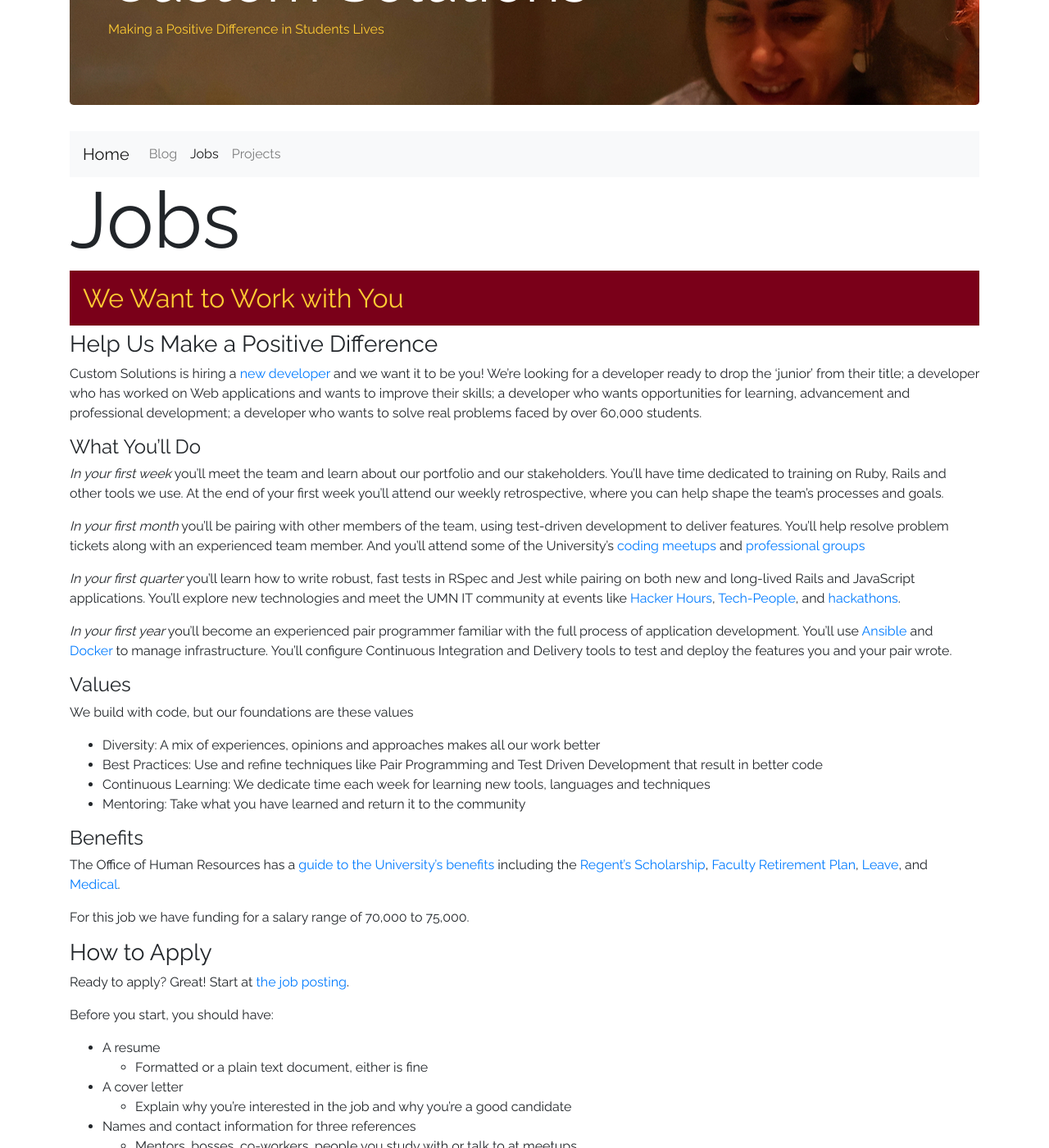
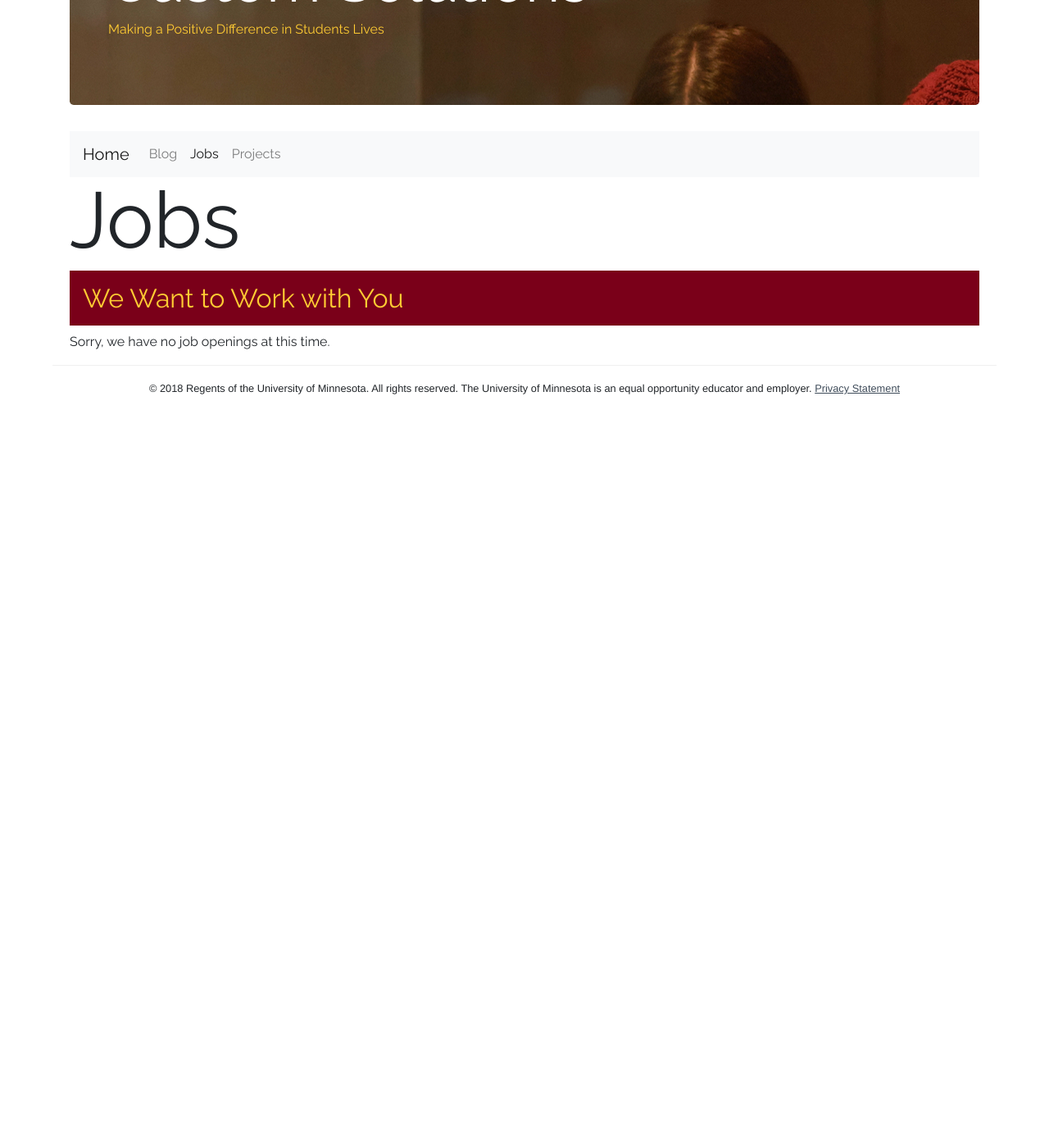
Before and after one commit to umn-asr/umn-asr.github.io, a Jekyll site: the page built from jobs.markdown, in a window 1280 px wide and 1400 px high, scrolled down 270 px. Shown: the whole window at 82% size. Built offline with Jekyll 4.4.1, drawn with Linux system fonts in a browser that asks for light colours; nearby versions of some CDN libraries; after the commit the page ends 900 px from its top, so only the background shows below that; some of the changed text lies outside the part shown.

Commit message:
Remove job posting

```diff
--- a/jobs.markdown
+++ b/jobs.markdown
@@ -4,70 +4,4 @@ title: Jobs
 subtitle: We Want to Work with You
 ---
 
-### Help Us Make a Positive Difference
-
-Custom Solutions is hiring a [new developer](https://z.umn.edu/asr_dev2_external) and we want it to be you! We're looking for a developer ready to drop the 'junior' from their title; a developer who has worked on Web applications and wants to improve their skills; a developer who wants opportunities for learning, advancement and professional development; a developer who wants to solve real problems faced by over 60,000 students.
-
-#### What You'll Do
-
-_In your first week_ you'll meet the team and learn about our portfolio and our stakeholders. You'll have time dedicated to training on Ruby, Rails and other tools we use. At the end of your first week you'll attend our weekly retrospective, where you can help shape the team's processes and goals.
-
-_In your first month_ you'll be pairing with other members of the team, using test-driven development to deliver features. You'll help resolve problem tickets along with an experienced team member. And you'll attend some of the University's [coding meetups](http://code-people.umn.edu/) and [professional groups](https://campus-climate.umn.edu/get-involved#faculty-staff)
-
-_In your first quarter_ you'll learn how to write robust, fast tests in RSpec and Jest while pairing on both new and long-lived Rails and JavaScript applications. You'll explore new technologies and meet the UMN IT community at events like [Hacker Hours](https://umnhackerhours.github.io), [Tech-People](http://tech-people.umn.edu), and [hackathons](http://umn.campuscodefest.org/).
-
-_In your first year_ you'll become an experienced pair programmer familiar with the full process of application development. You'll use [Ansible](https://www.ansible.com) and [Docker](https://www.docker.com) to manage infrastructure. You'll configure Continuous Integration and Delivery tools to test and deploy the features you and your pair wrote.
-
-#### Values
-
-We build with code, but our foundations are these values
-
-- Diversity: A mix of experiences, opinions and approaches makes all our work better
-- Best Practices: Use and refine techniques like Pair Programming and Test Driven Development that result in better code
-- Continuous Learning: We dedicate time each week for learning new tools, languages and techniques
-- Mentoring: Take what you have learned and return it to the community
-
-#### Benefits
-
-The Office of Human Resources has a [guide to the University's benefits](https://humanresources.umn.edu/benefits) including the [Regent's Scholarship](https://humanresources.umn.edu/benefits/tuition-benefits), [Faculty Retirement Plan](http://humanresources.umn.edu/employee-benefits/retirement#anchor-auto), [Leave](https://humanresources.umn.edu/benefits/vacations-and-leaves), and [Medical](https://humanresources.umn.edu/employee-benefits/medical).
-
-For this job we have funding for a salary range of 70,000 to 75,000.
-
-### How to Apply
-
-Ready to apply? Great! Start at [the job posting](https://z.umn.edu/asr_dev2_external).
-
-Before you start, you should have:
-
-- A resume
-   - Formatted or a plain text document, either is fine
-- A cover letter
-  - Explain why you're interested in the job and why you're a good candidate
-- Names and contact information for three references
-  - Mentors, bosses, co-workers, people you study with or talk to at meetups
-
-**We place a lot of value on the cover letter**. Let us say that again: **_we place a lot of value on the cover letter_**. Tell us what excites you about this job, work you've done and where you want your career to go. This is more interesting to us than a list of technologies you've used.
-
-You can take a break at any point during the application process. Click the **Save Draft** button and you can return to your application later. When you log back into the job application system, click **My Activities** and then click on the job title **Developer 2 (9790D2) - Temporary/2 years**
-
-If you have any questions while applying, look at the [Using the Job Application System](http://humanresources.umn.edu/find-job/using-employment-system) page.
-
-### Interviews
-
-We use three interviews.
-
-1. Meet with a small group of ASR employees to discuss the job, your previous experience, and your qualifications.
-1. A short take-home exercise
-1. Pair programming with Custom Solutions developers using your programming language of choice.
-
-Oh, and we won't ask you to code anything on a whiteboard.
-
-Each interview takes about 2 hours. Some interviews can be done on the same day, or on different days, depending on your needs. We can also arrange for remote interviews.
-
-### Answers to Some Common Questions
-
-Academic Support Resources does not currently:
-
-- sponsor visas
-- offer relocation funds
-- offer signing bonuses
+Sorry, we have no job openings at this time.
```
